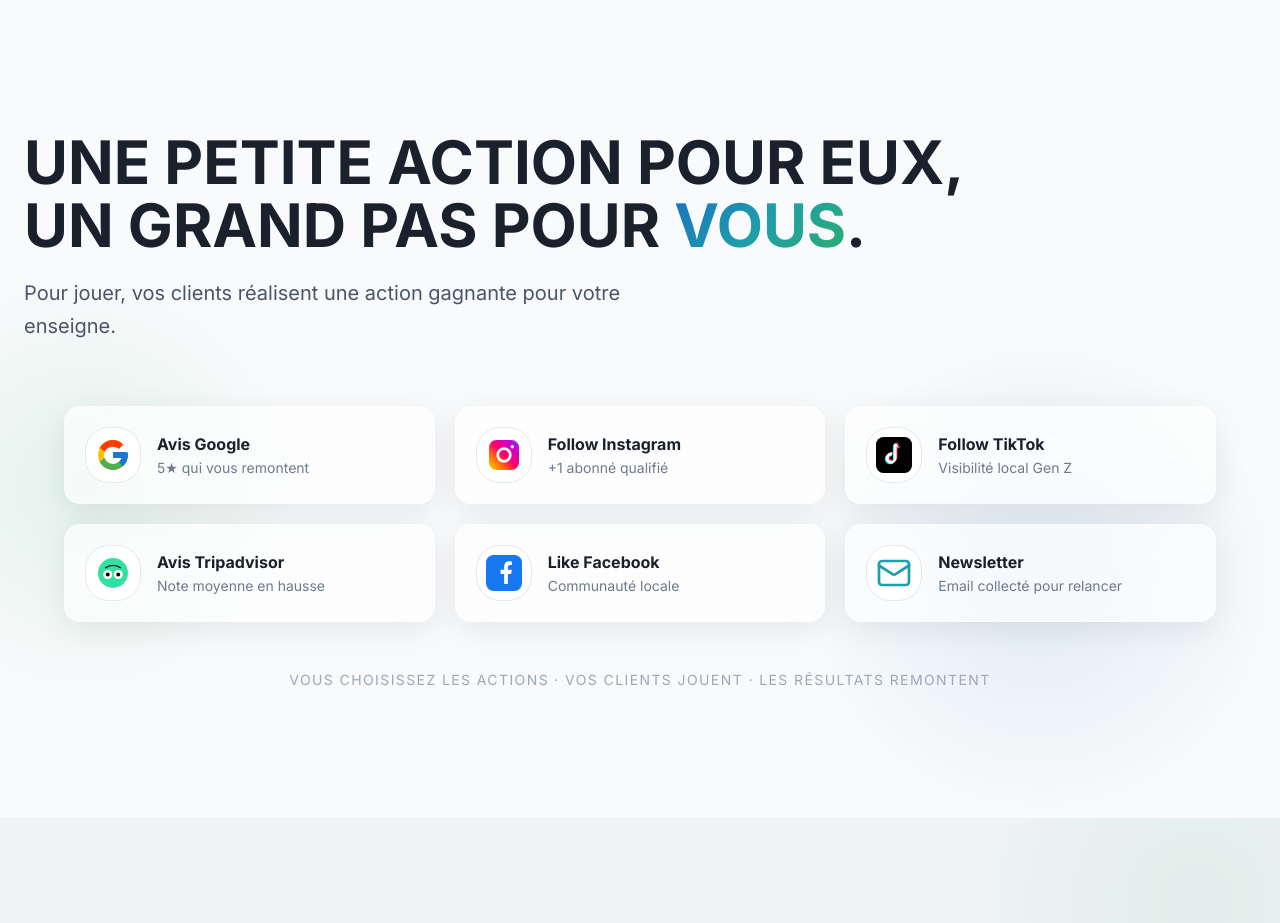
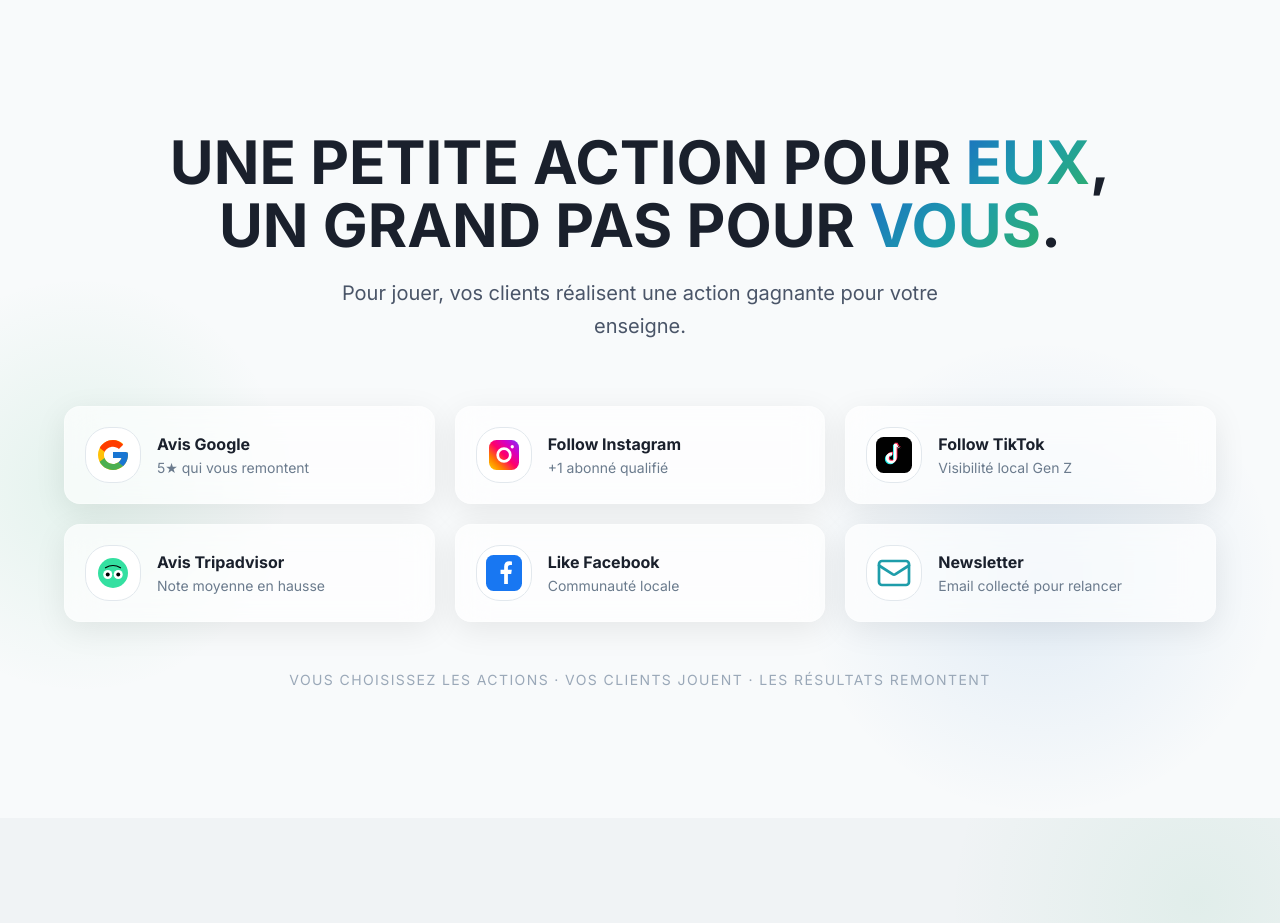
Before and after one commit to MauiMnvrr/boumrank-website, a Next.js app: page / in a window 1280 px wide. Shown: the part 2600-3523 px from the top of the page. Built offline with nearby package versions, Linux system fonts and the light colour scheme; no server answers.

Commit message:
Activate: center heading and gradient 'eux' + 'vous'

```diff
--- a/src/components/home/Activate.tsx
+++ b/src/components/home/Activate.tsx
@@ -83,14 +83,18 @@ export const Activate = () => {
             transition={{ duration: 0.6, ease: 'easeOut', delay: 0.1 }}
             className="lg:col-span-12"
           >
-            <h2 className="font-display font-extrabold uppercase text-4xl md:text-5xl lg:text-6xl leading-[1.05] mb-5 text-[var(--text-primary)]">
-              Une petite action pour eux,<br />un grand pas pour{' '}
+            <h2 className="font-display font-extrabold uppercase text-4xl md:text-5xl lg:text-6xl leading-[1.05] mb-5 text-[var(--text-primary)] text-center">
+              Une petite action pour{' '}
+              <span className="text-transparent bg-clip-text bg-[linear-gradient(135deg,#1B6FC2_0%,#1E9DAA_50%,#2EAE6D_100%)]">
+                eux
+              </span>
+              ,<br />un grand pas pour{' '}
               <span className="text-transparent bg-clip-text bg-[linear-gradient(135deg,#1B6FC2_0%,#1E9DAA_50%,#2EAE6D_100%)]">
                 vous
               </span>
               .
             </h2>
-            <p className="text-lg md:text-xl text-[var(--text-body)] leading-relaxed max-w-2xl">
+            <p className="text-lg md:text-xl text-[var(--text-body)] leading-relaxed max-w-2xl mx-auto text-center">
               Pour jouer, vos clients réalisent une action gagnante pour votre enseigne.
             </p>
           </motion.div>
```
